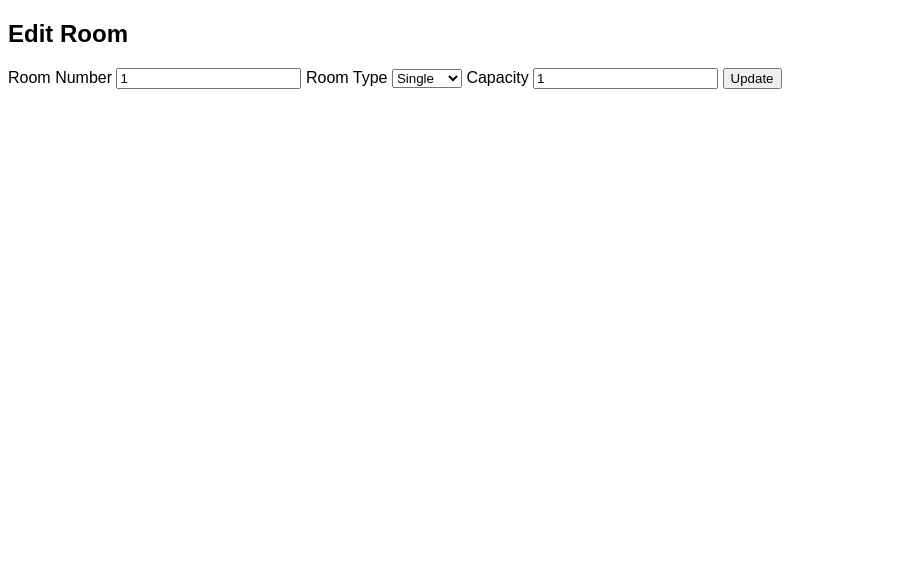
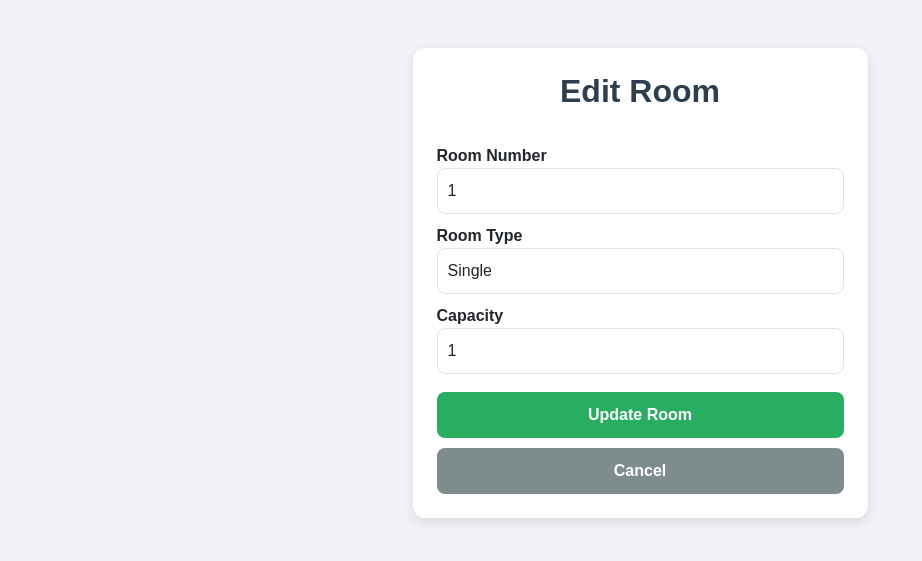
Before and after one commit to nailaanver/Hostel_Room_Allocation_System, a Django app: page /rooms/edit/2/ in a window 1280 px wide. Shown: the top 561 px of the page, without its empty margins (0-922 px from the left). Run offline with Django 5.2, Linux system fonts and the light colour scheme; data comes from the database, SQL or seed files in the repository.

Commit message:
style edit_room page

```diff
--- a/hostel_app/templates/edit_room.html
+++ b/hostel_app/templates/edit_room.html
@@ -1,13 +1,85 @@
 {% extends 'master.html' %}
 {% block content %}
 
-<h2>Edit Room</h2>
+<!-- Bootstrap -->
+<link rel="stylesheet"
+      href="https://cdn.jsdelivr.net/npm/bootstrap@5.3.2/dist/css/bootstrap.min.css">
+
+<style>
+    body {
+        font-family: "Poppins", sans-serif;
+        background: #f0f2f5;
+    }
+
+    .card {
+        border-radius: 12px;
+        border: none;
+        box-shadow: 0px 4px 12px rgba(0, 0, 0, 0.1);
+    }
+
+    h2 {
+        font-weight: 700;
+        color: #2c3e50;
+    }
+
+    label {
+        font-weight: 600;
+        margin-top: 10px;
+    }
+
+    .form-control, select {
+        border-radius: 8px !important;
+        padding: 10px;
+    }
+
+    .btn-update {
+        background: #27ae60;
+        color: white;
+        border-radius: 8px;
+        font-weight: 600;
+        width: 100%;
+        padding: 10px;
+        margin-top: 18px;
+    }
+
+    .btn-update:hover {
+        background: #1e8449;
+        color: white;
+    }
+
+    .btn-cancel {
+        background: #7f8c8d;
+        color: white;
+        border-radius: 8px;
+        font-weight: 600;
+        width: 100%;
+        padding: 10px;
+        margin-top: 10px;
+    }
+
+    .btn-cancel:hover {
+        background: #707b7c;
+        color: white;
+    }
+
+</style>
+
+<div class="container d-flex justify-content-center mt-5">
+    <div class="col-md-5">
+        <div class="card p-4">
+
+            <h2 class="text-center mb-4">Edit Room</h2>
 
             <form method="POST">
                 {% csrf_token %}
 
                 <label>Room Number</label>
-    <input type="text" class="form-control" name="room_number" value="{{ room.room_number }}" required>
+                <input
+                    type="text"
+                    class="form-control"
+                    name="room_number"
+                    value="{{ room.room_number }}" required
+                >
 
                 <label>Room Type</label>
                 <select class="form-control" name="room_type">
@@ -19,9 +91,26 @@
                 </select>
 
                 <label>Capacity</label>
-    <input type="number" class="form-control" name="capacity" value="{{ room.capacity }}" required>
+                <input
+                    type="number"
+                    class="form-control"
+                    name="capacity"
+                    value="{{ room.capacity }}" required
+                >
 
-    <button class="btn btn-success mt-3">Update</button>
+                <button class="btn btn-update">Update Room</button>
+
+                <button
+                    type="button"
+                    class="btn btn-cancel"
+                    onclick="history.back()"
+                >
+                    Cancel
+                </button>
             </form>
 
+        </div>
+    </div>
+</div>
+
 {% endblock %}
```
Lines whose indentation alone changed are shown as unchanged.
